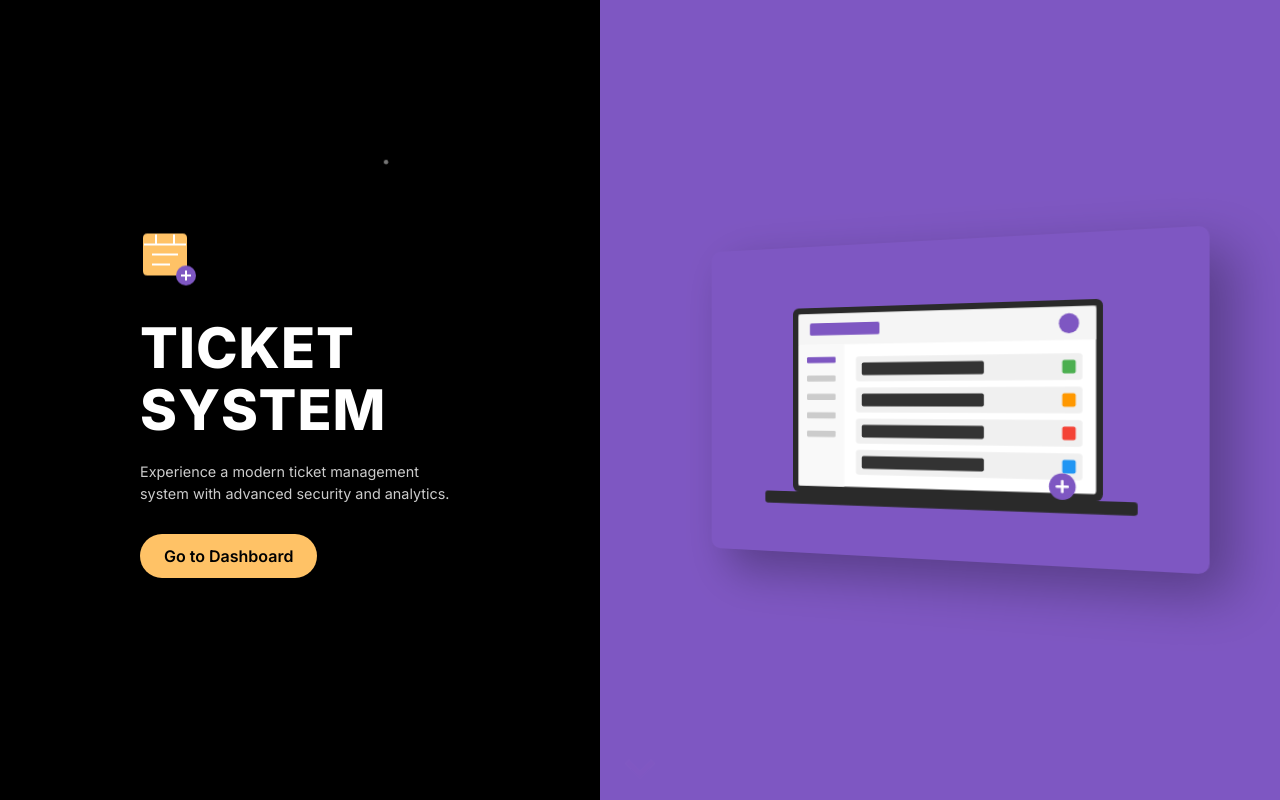
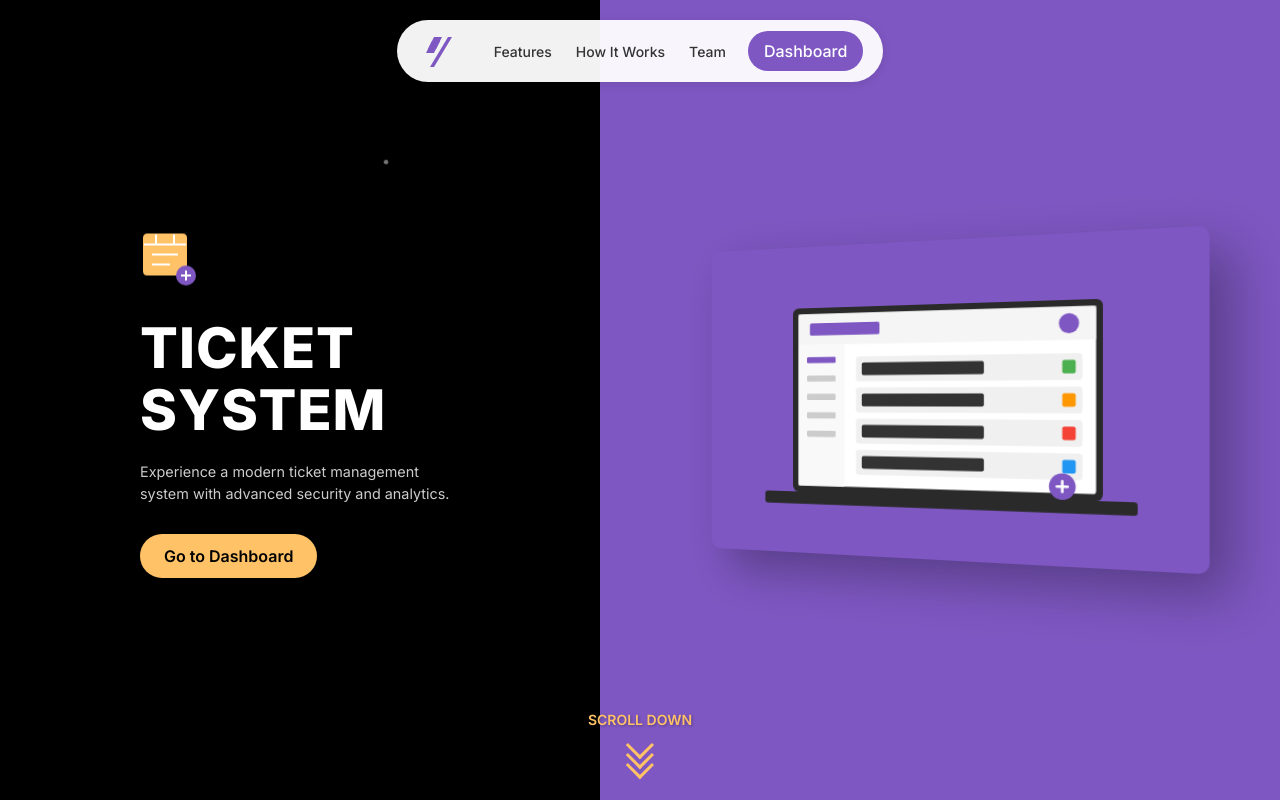
Before and after one commit to evoker-labs/vex, a React (Vite) app in the folder vex/src/vex_frontend/: page / in a window 1280 px wide. Built offline with nearby package versions, Linux system fonts and the light colour scheme.

Commit message:
[ui] fix lp

```diff
--- a/vex/src/vex_frontend/src/pages/Landing.jsx
+++ b/vex/src/vex_frontend/src/pages/Landing.jsx
@@ -28,31 +28,37 @@ function Landing() {
       // Check which section is in view for highlight
       const sections = ['hero', 'features', 'how-it-works', 'collaborators', 'documentation'];
 
-      // Find which section is most visible
-      let maxVisibility = 0;
-      let mostVisibleSection = activeSection;
+      // Find which section is closest to the viewport top
+      let closestSection = null;
+      let closestDistance = Infinity;
 
       sections.forEach(section => {
         const element = document.getElementById(section);
         if (element) {
           const rect = element.getBoundingClientRect();
+          const absDist = Math.abs(rect.top - 80); // 80px is approx. the nav height
 
-          // Calculate how much of the section is visible in the viewport
-          const visibleHeight = Math.min(rect.bottom, window.innerHeight) - Math.max(rect.top, 0);
-          const visibilityRatio = visibleHeight > 0 ? visibleHeight / rect.height : 0;
-
-          if (visibilityRatio > maxVisibility) {
-            maxVisibility = visibilityRatio;
-            mostVisibleSection = section;
+          if (absDist < closestDistance) {
+            closestDistance = absDist;
+            closestSection = section;
           }
         }
       });
 
-      if (mostVisibleSection !== activeSection) {
-        setActiveSection(mostVisibleSection);
+      if (closestSection && closestSection !== activeSection) {
+        setActiveSection(closestSection);
+
+        // Highlight the section title
+        document.querySelectorAll('.section-title').forEach(title => {
+          if (title.closest('section') && title.closest('section').id === closestSection) {
+            title.classList.add('active');
+          } else {
+            title.classList.remove('active');
+          }
+        });
       }
 
-      // Auto-reveal elements when they come into view - lower threshold to make it happen sooner
+      // Auto-reveal elements when they come into view
       elements.forEach(element => {
         const elementPosition = element.getBoundingClientRect().top;
         const windowHeight = window.innerHeight;
@@ -194,6 +200,18 @@ function Landing() {
     setImgError(prev => ({...prev, [img]: true}));
   };
 
+  // Update footer buttons to show active state
+  useEffect(() => {
+    // Update active classes on footer buttons based on current section
+    document.querySelectorAll('.footer-scroll-button').forEach(button => {
+      if (button.getAttribute('data-section') === activeSection) {
+        button.classList.add('active');
+      } else {
+        button.classList.remove('active');
+      }
+    });
+  }, [activeSection]);
+
   if (!pageLoaded) {
     return <div className="loading">Loading...</div>;
   }
@@ -202,7 +220,7 @@ function Landing() {
     <div className="landing-page">
       {/* Floating Logo and Navigation */}
       <div className="floating-logo-container">
-        <div className={`floating-logo ${scrollPosition > 50 ? 'visible' : ''}`}>
+        <div className="floating-logo">
           <div className="logo-icon" onClick={() => scrollToSection('hero')}>
             <svg width="40" height="40" viewBox="0 0 200 200" fill="none" xmlns="http://www.w3.org/2000/svg">
               <path d="M150 30L60 180H40L130 30H150Z" fill="#7e57c2"/>
@@ -271,15 +289,16 @@ function Landing() {
               onError={() => handleImgError('laptop')}
             />
           </div>
+
+          {/* Scroll indicator moved inside hero section */}
+          <div id="scroll-indicator" onClick={() => scrollToSection('features')}>
+            <div className="arrows">
+              <div className="arrow"></div>
+              <div className="arrow"></div>
+              <div className="arrow"></div>
+            </div>
+          </div>
         </section>
-
-        <div className="scroll-arrow-container" onClick={() => scrollToSection('features')}>
-          <div className="scroll-arrow">
-            <span></span>
-            <span></span>
-            <span></span>
-          </div>
-        </div>
 
         <section id="features" className="features">
           <h2 className={`section-title animate-on-scroll ${activeSection === 'features' ? 'active' : ''}`}>Features</h2>
@@ -436,14 +455,14 @@ function Landing() {
               <div className="footer-column">
                 <h4>Resources</h4>
                 <Link to="/docs" id="documentation-link">Documentation</Link>
-                <button onClick={() => scrollToSection('features')} className="footer-scroll-button">Features</button>
-                <button onClick={() => scrollToSection('how-it-works')} className="footer-scroll-button">Architecture</button>
+                <button onClick={() => scrollToSection('features')} className="footer-scroll-button" data-section="features">Features</button>
+                <button onClick={() => scrollToSection('how-it-works')} className="footer-scroll-button" data-section="how-it-works">Architecture</button>
                 <Link to="/api">API Reference</Link>
               </div>
               <div className="footer-column">
                 <h4>Company</h4>
-                <button onClick={() => scrollToSection('hero')} className="footer-scroll-button">About</button>
-                <button onClick={() => scrollToSection('collaborators')} className="footer-scroll-button">Team</button>
+                <button onClick={() => scrollToSection('hero')} className="footer-scroll-button" data-section="hero">About</button>
+                <button onClick={() => scrollToSection('collaborators')} className="footer-scroll-button" data-section="collaborators">Team</button>
                 <a href="mailto:aymunsaif.18@gmail.com">Contact Us</a>
                 <Link to="/privacy">Privacy Policy</Link>
               </div>
--- a/vex/src/vex_frontend/src/styles/landing.scss
+++ b/vex/src/vex_frontend/src/styles/landing.scss
@@ -184,93 +184,98 @@ body {
 
 /* Floating Logo and Navigation */
 .floating-logo-container {
-  position: fixed;
-  top: 20px;
-  left: 0;
-  width: 100%;
-  z-index: 1000;
-  display: flex;
-  justify-content: center;
-  pointer-events: none;
+  position: fixed !important;
+  top: 20px !important;
+  left: 0 !important;
+  width: 100% !important;
+  z-index: 9999 !important;
+  display: flex !important;
+  justify-content: center !important;
+  pointer-events: none !important;
 }
 
 .floating-logo {
-  display: flex;
-  align-items: center;
-  background-color: rgba(255, 255, 255, 0.95);
-  box-shadow: 0 2px 10px rgba(0, 0, 0, 0.1);
-  border-radius: 50px;
-  padding: 6px 20px;
-  opacity: 0;
-  transform: translateY(-20px);
-  transition: opacity 0.3s, transform 0.3s;
-  pointer-events: auto;
+  display: flex !important;
+  align-items: center !important;
+  background-color: rgba(255, 255, 255, 0.95) !important;
+  box-shadow: 0 2px 10px rgba(0, 0, 0, 0.1) !important;
+  border-radius: 50px !important;
+  padding: 6px 20px !important;
+  opacity: 1 !important;
+  transform: translateY(0) !important;
+  transition: box-shadow 0.3s !important;
+  pointer-events: auto !important;
 
-  &.visible {
-    opacity: 1;
-    transform: translateY(0);
+  &:hover {
+    box-shadow: 0 4px 15px rgba(0, 0, 0, 0.15) !important;
   }
 
   .logo-icon {
-    cursor: pointer;
-    display: flex;
-    align-items: center;
-    justify-content: center;
-    padding: 5px;
-    border-radius: 50%;
-    transition: background-color 0.2s;
+    cursor: pointer !important;
+    display: flex !important;
+    align-items: center !important;
+    justify-content: center !important;
+    padding: 5px !important;
+    border-radius: 50% !important;
+    transition: background-color 0.2s !important;
+
+    svg {
+      width: 40px !important;
+      height: 40px !important;
+    }
 
     &:hover {
-      background-color: rgba(126, 87, 194, 0.1);
+      background-color: rgba(126, 87, 194, 0.1) !important;
     }
   }
 
   .floating-nav {
-    display: flex;
-    align-items: center;
-    margin-left: 15px;
+    display: flex !important;
+    align-items: center !important;
+    margin-left: 15px !important;
 
     button {
-      background: none;
-      border: none;
-      color: var(--text-color);
-      padding: 8px 12px;
-      font-size: 14px;
-      font-weight: 500;
-      cursor: pointer;
-      border-radius: 20px;
-      transition: background-color 0.2s, color 0.2s;
-      position: relative;
+      background: none !important;
+      border: none !important;
+      color: var(--text-color) !important;
+      padding: 8px 12px !important;
+      font-size: 14px !important;
+      font-weight: 500 !important;
+      cursor: pointer !important;
+      border-radius: 20px !important;
+      transition: background-color 0.2s, color 0.2s !important;
+      position: relative !important;
 
       &:hover, &.active {
-        background-color: rgba(126, 87, 194, 0.1);
-        color: var(--primary-color);
+        background-color: rgba(126, 87, 194, 0.1) !important;
+        color: var(--primary-color) !important;
       }
 
       &.active::after {
-        content: '';
-        position: absolute;
-        bottom: 0;
-        left: 25%;
-        width: 50%;
-        height: 3px;
-        background-color: var(--primary-color);
-        border-radius: 2px;
+        content: '' !important;
+        position: absolute !important;
+        bottom: 0 !important;
+        left: 25% !important;
+        width: 50% !important;
+        height: 3px !important;
+        background-color: var(--primary-color) !important;
+        border-radius: 2px !important;
       }
     }
 
     .dashboard-button {
-      background-color: var(--primary-color);
-      color: white;
-      padding: 8px 16px;
-      border-radius: 20px;
-      margin-left: 10px;
-      font-weight: 500;
-      text-decoration: none;
-      transition: background-color 0.2s;
+      background-color: var(--primary-color) !important;
+      color: white !important;
+      padding: 8px 16px !important;
+      border-radius: 20px !important;
+      margin-left: 10px !important;
+      font-weight: 500 !important;
+      text-decoration: none !important;
+      transition: background-color 0.2s, transform 0.2s !important;
 
       &:hover {
-        background-color: darken(#7e57c2, 10%);
+        background-color: #6a46b0 !important;
+        transform: translateY(-2px) !important;
       }
     }
   }
@@ -428,20 +433,23 @@ body {
 }
 
 .section-title::after {
-  content: '';
-  position: absolute;
-  bottom: -15px;
-  left: 50%;
-  transform: translateX(-50%);
-  width: 80px;
-  height: 4px;
-  background-color: var(--primary-color);
-  border-radius: 2px;
-  transition: width 0.3s ease;
+  content: '' !important;
+  position: absolute !important;
+  bottom: -15px !important;
+  left: 50% !important;
+  transform: translateX(-50%) !important;
+  width: 60px !important;
+  height: 4px !important;
+  background-color: var(--primary-color) !important;
+  border-radius: 2px !important;
+  transition: width 0.3s ease, background-color 0.3s !important;
+  opacity: 0.5 !important;
 }
 
 .section-title.active::after {
-  width: 120px;
+  width: 120px !important;
+  background-color: var(--primary-color) !important;
+  opacity: 1 !important;
 }
 
 .features-grid {
@@ -784,55 +792,80 @@ body {
   margin: 0;
 }
 
-/* Scroll Down Indicator */
-.scroll-down-indicator {
-  position: absolute;
-  bottom: 30px;
-  left: 50%;
-  transform: translateX(-50%);
-  display: flex;
-  flex-direction: column;
-  align-items: center;
-  color: var(--white);
-  animation: fadeInUp 2s ease-out forwards;
-  z-index: 10;
+/* Change scroll indicator to only appear at the beginning */
+#scroll-indicator {
+  position: absolute !important; /* Change from fixed to absolute */
+  bottom: 30px !important;
+  left: 50% !important;
+  transform: translateX(-50%) !important;
+  z-index: 9999 !important;
+  display: flex !important;
+  flex-direction: column !important;
+  align-items: center !important;
+  color: #FFC266 !important;
+  text-shadow: 1px 1px 3px rgba(0,0,0,0.3) !important;
+  cursor: pointer !important;
+  animation: floatUpDown 2s infinite ease-in-out !important; /* Add floating animation */
 
-  span {
-    font-size: 0.8rem;
-    margin-bottom: 10px;
-    opacity: 0.8;
+  &::before {
+    content: 'SCROLL DOWN' !important;
+    display: block !important;
+    margin-bottom: 10px !important;
+    font-weight: 600 !important;
+    font-size: 14px !important;
+    animation: pulse 2s infinite !important; /* Change animation */
   }
 
-  .mouse {
-    width: 26px;
-    height: 40px;
-    border: 2px solid var(--white);
-    border-radius: 20px;
-    position: relative;
+  .arrows {
+    display: flex !important;
+    flex-direction: column !important;
+    align-items: center !important;
+  }
 
-    &::before {
-      content: '';
-      position: absolute;
-      top: 8px;
-      left: 50%;
-      transform: translateX(-50%);
-      width: 4px;
-      height: 10px;
-      background-color: var(--white);
-      border-radius: 2px;
-      animation: scrollMouse 2s infinite;
-      opacity: 0.8;
+  .arrow {
+    width: 20px !important;
+    height: 20px !important;
+    border-right: 3px solid #FFC266 !important;
+    border-bottom: 3px solid #FFC266 !important;
+    transform: rotate(45deg) !important;
+    margin: -5px !important;
+    animation: arrowPulse 2s infinite !important; /* Enhanced arrow animation */
+
+    &:nth-child(2) {
+      animation-delay: 0.2s !important;
+    }
+
+    &:nth-child(3) {
+      animation-delay: 0.4s !important;
     }
   }
+}
 
-  @keyframes scrollMouse {
-    0% { transform: translate(-50%, 0); opacity: 1; }
-    100% { transform: translate(-50%, 15px); opacity: 0; }
+/* Add floating animation */
+@keyframes floatUpDown {
+  0%, 100% { transform: translateX(-50%) translateY(0px) !important; }
+  50% { transform: translateX(-50%) translateY(-8px) !important; }
+}
+
+/* New pulse animation for text */
+@keyframes pulse {
+  0%, 100% { opacity: 0.6 !important; }
+  50% { opacity: 1 !important; transform: scale(1.05) !important; }
+}
+
+/* Enhanced arrow animation */
+@keyframes arrowPulse {
+  0% {
+    opacity: 0 !important;
+    transform: rotate(45deg) scale(0.8) !important;
   }
-
-  @keyframes fadeInUp {
-    from { opacity: 0; transform: translate(-50%, 20px); }
-    to { opacity: 1; transform: translate(-50%, 0); }
+  50% {
+    opacity: 1 !important;
+    transform: rotate(45deg) scale(1) !important;
+  }
+  100% {
+    opacity: 0 !important;
+    transform: rotate(45deg) scale(0.8) !important;
   }
 }
 
@@ -1029,6 +1062,11 @@ section,
   display: none !important;
 }
 
+/* BUT make sure scroll-arrow-container is visible */
+.scroll-arrow-container {
+  display: flex !important;
+}
+
 /* Fix content width inside containers */
 .features-grid,
 .steps,
@@ -1057,32 +1095,44 @@ section,
   left: 50%;
   transform: translateX(-50%);
   z-index: 10;
+  display: flex !important;
+  flex-direction: column;
+  align-items: center;
+  cursor: pointer;
+  color: var(--accent-color);
+
+  &::before {
+    content: 'Scroll Down';
+    display: block;
+    margin-bottom: 10px;
+    font-size: 14px;
+    font-weight: 500;
+    letter-spacing: 1px;
+    text-transform: uppercase;
+    animation: fadeInOut 2s infinite;
+  }
+}
+
+@keyframes fadeInOut {
+  0%, 100% { opacity: 0.6; }
+  50% { opacity: 1; }
 }
 
 .scroll-arrow {
   display: flex;
   flex-direction: column;
   align-items: center;
-  cursor: pointer;
 }
 
 .scroll-arrow span {
   display: block;
-  width: 20px;
-  height: 20px;
-  border-bottom: 5px solid var(--primary-color);
-  border-right: 5px solid var(--primary-color);
+  width: 15px;
+  height: 15px;
+  border-bottom: 3px solid var(--accent-color);
+  border-right: 3px solid var(--accent-color);
   transform: rotate(45deg);
-  margin: -10px;
+  margin: -6px;
   animation: scrollArrow 2s infinite;
-}
-
-.scroll-arrow span:nth-child(2) {
-  animation-delay: -0.2s;
-}
-
-.scroll-arrow span:nth-child(3) {
-  animation-delay: -0.4s;
 }
 
 @keyframes scrollArrow {
@@ -1114,3 +1164,37 @@ section,
     margin: 0 10px !important;
   }
 }
+
+/* Enhanced active section styling */
+.section-title::after {
+  content: '' !important;
+  position: absolute !important;
+  bottom: -15px !important;
+  left: 50% !important;
+  transform: translateX(-50%) !important;
+  width: 60px !important;
+  height: 4px !important;
+  background-color: var(--primary-color) !important;
+  border-radius: 2px !important;
+  transition: width 0.3s ease, background-color 0.3s !important;
+  opacity: 0.5 !important;
+}
+
+.section-title.active::after {
+  width: 120px !important;
+  background-color: var(--primary-color) !important;
+  opacity: 1 !important;
+}
+
+/* Make buttons in navigation have a clear active state */
+.floating-nav button.active {
+  background-color: rgba(126, 87, 194, 0.2) !important;
+  color: var(--primary-color) !important;
+  font-weight: 600 !important;
+}
+
+/* Highlight active footer links */
+.footer-scroll-button.active {
+  color: var(--primary-color) !important;
+  font-weight: 600 !important;
+}
```
